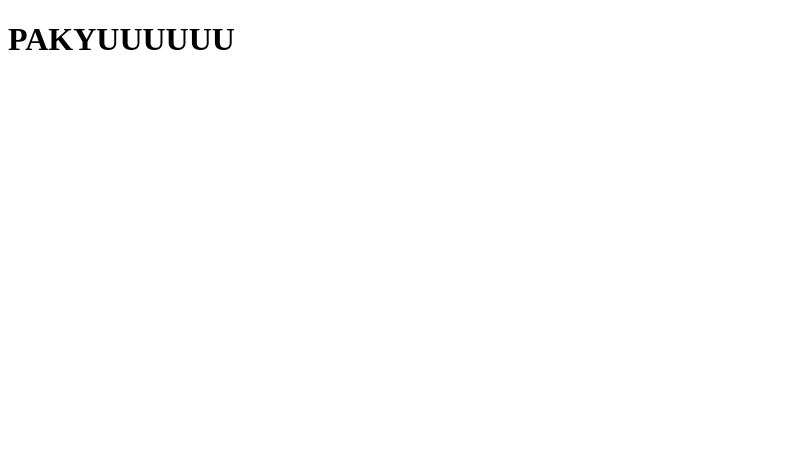
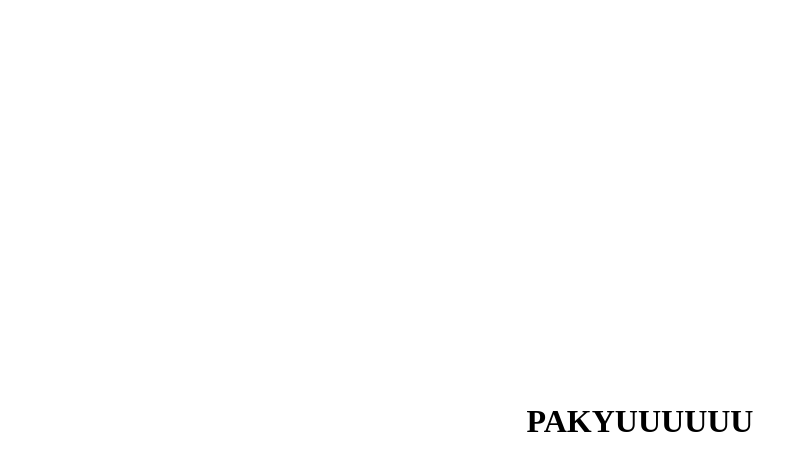
Before and after one commit to kmerwa/smlproj, a plain HTML site: page index.html in a window 1280 px wide. Shown: the whole page, without its empty margins (0-808 px from the left). Drawn offline with Linux system fonts and the light colour scheme.

Commit message:
Add files via upload

```diff
--- a/index.html
+++ b/index.html
@@ -5,7 +5,7 @@
 </head>
 <body>
 
-<h1>PAKYUUUUUU</h1>
+<h1 style="display: flex; height: 100vh; width: 100%; align-items: center; justify-content: center; padding-bottom: 200px;">PAKYUUUUUU</h1>
 <p></p>
 
 </body>
```
